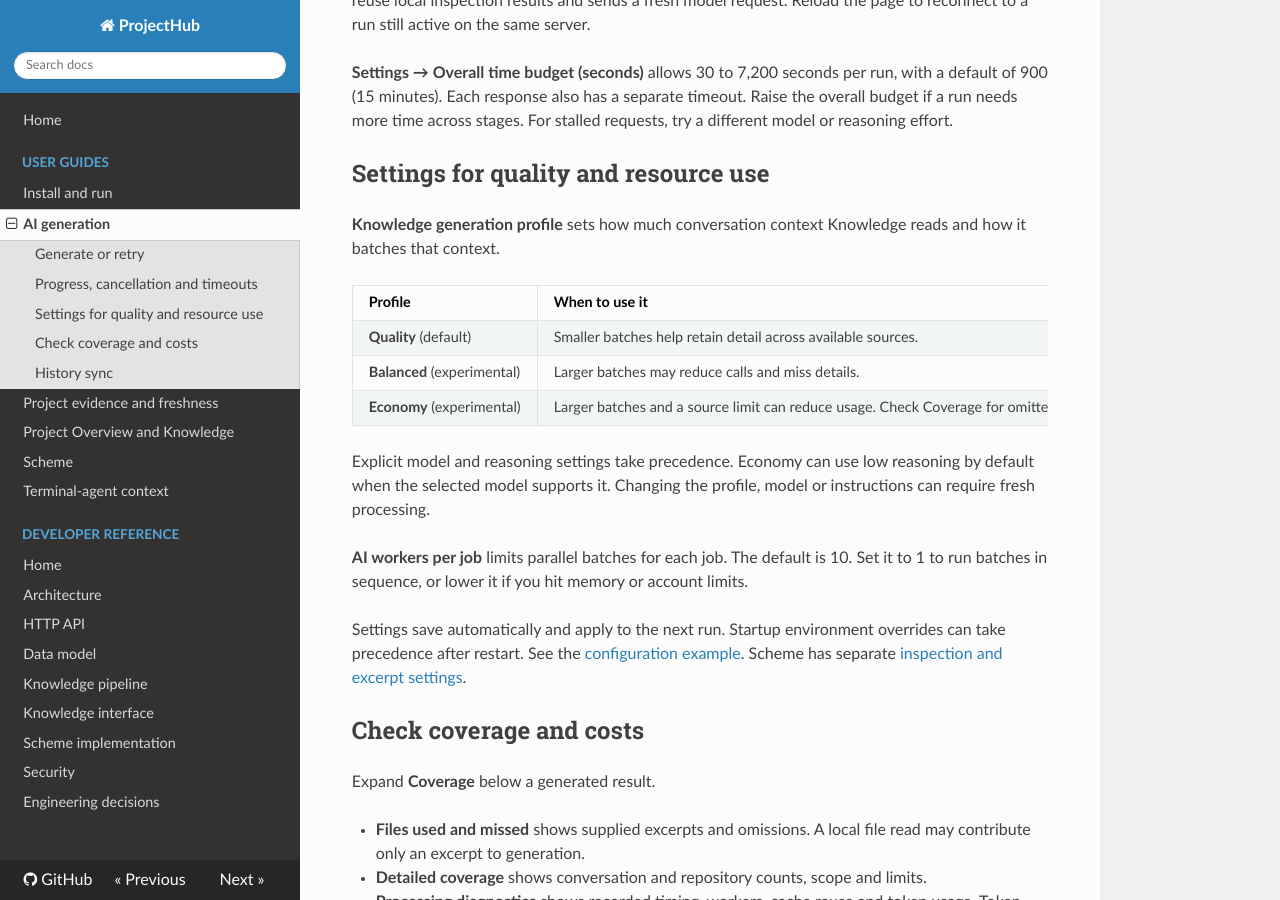
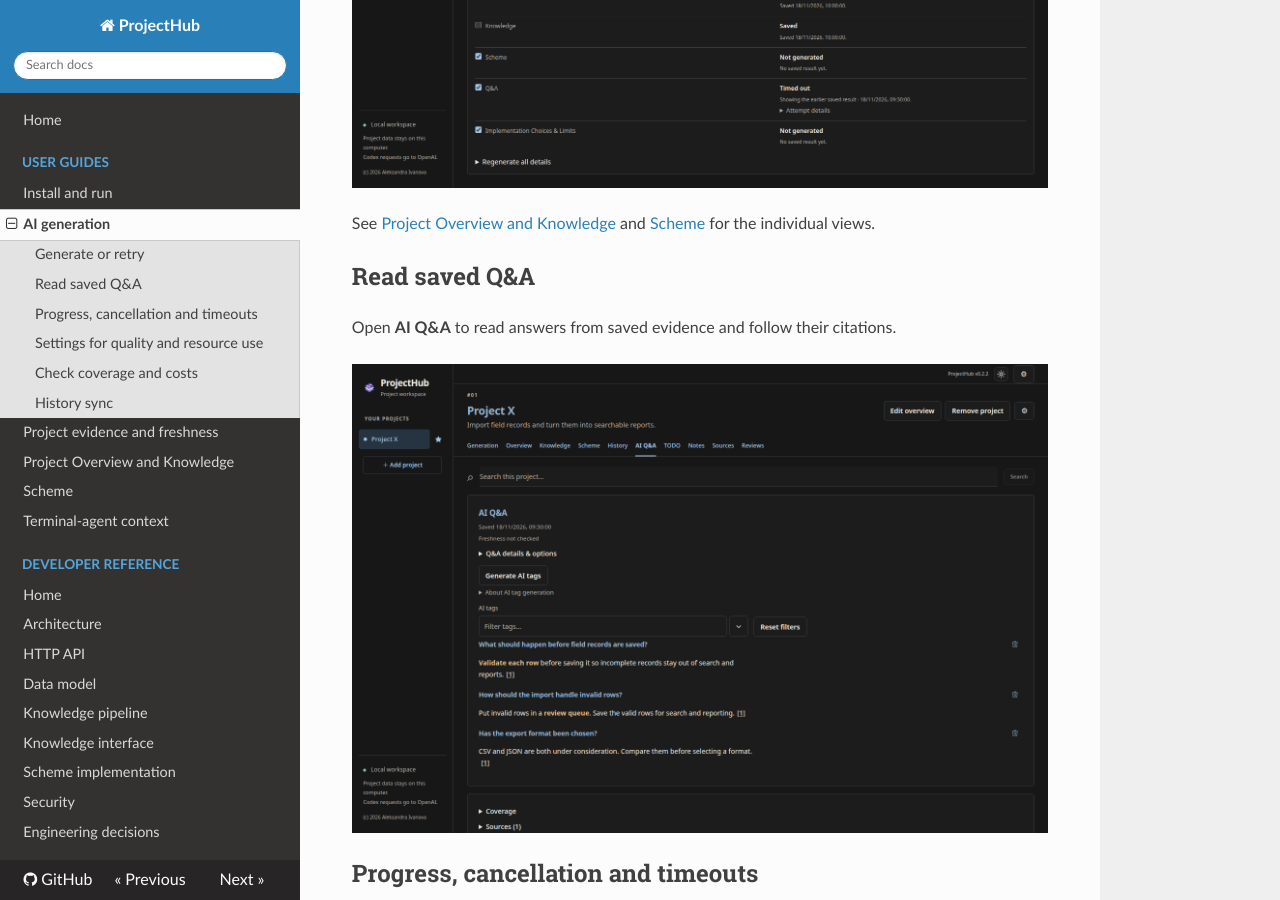
Before and after one commit to avnikonenko/ProjectHub, an MkDocs documentation site: the page built from docs/AI_GENERATION.md, in a window 1280 px wide and 900 px high, scrolled down 811 px. Built offline with MkDocs 1.6.1, drawn with Linux system fonts in a browser that asks for light colours; nearby versions of some CDN libraries.

Commit message:
Show ProjectHub tabs with fictional examples in the guides

```diff
--- a/docs/AI_GENERATION.md
+++ b/docs/AI_GENERATION.md
@@ -18,8 +18,16 @@ available to open earlier results.
   status **Saved**. It is skipped while Knowledge is already running or waiting.
 - **Generate AI tags** is a separate action on saved Knowledge and Q&A.
 
+![Example Generation tab with saved Overview and Knowledge, a timed-out Q&A attempt, and retry controls](images/projecthub-generation.png)
+
 See [Project Overview and Knowledge](PROJECT_KNOWLEDGE_UI.md) and
 [Scheme](SCHEME.md) for the individual views.
+
+## Read saved Q&A
+
+Open **AI Q&A** to read answers from saved evidence and follow their citations.
+
+![Example AI Q&A tab with three saved answers and numbered source citations](images/projecthub-qa.png)
 
 ## Progress, cancellation and timeouts
 
```
Also changed, not shown: docs/PROJECT_EVIDENCE.md (+7 -0 lines), docs/PROJECT_KNOWLEDGE_UI.md (+2 -0 lines), docs/images/projecthub-generation.png (added), docs/images/projecthub-history.png (added), docs/images/projecthub-knowledge.png (added), docs/images/projecthub-qa.png (added).
